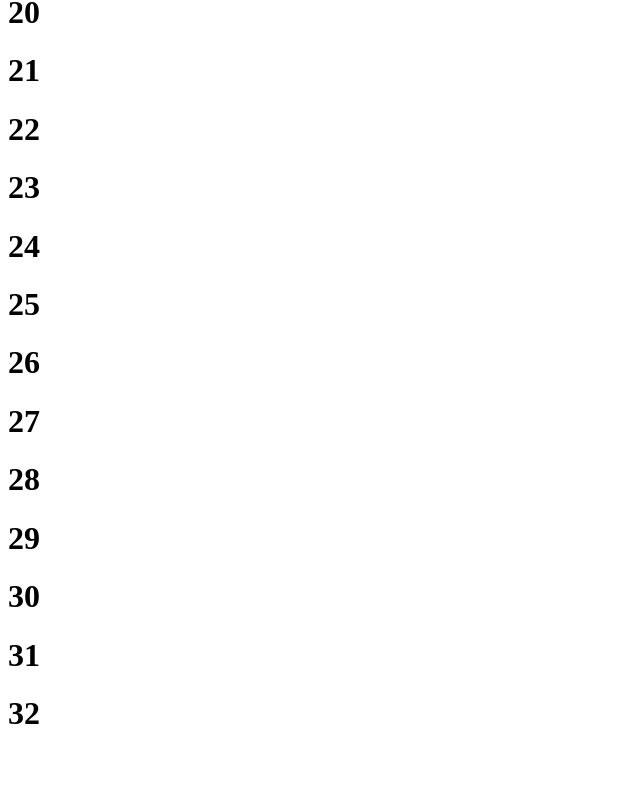
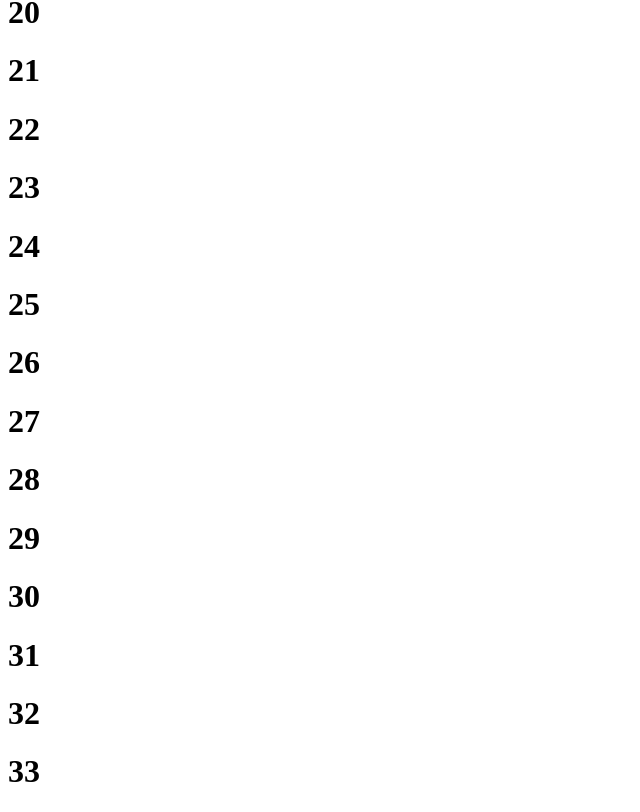
Before and after one commit to theit0/ecommerceFETests, a React (Vite) app: page / in a window 1280 px wide. Shown: the part 1138-1950 px from the top of the page, without its empty margins (0-640 px from the left). Before the commit the page ends 1891 px from the top, so only its background shows below. Built offline with nearby package versions, Linux system fonts and the light colour scheme.

Commit message:
Test case 34

```diff
--- a/src/App.tsx
+++ b/src/App.tsx
@@ -36,6 +36,7 @@ function App() {
       <h1>30</h1>
       <h1>31</h1>
       <h1>32</h1>
+      <h1>33</h1>
     </>
   )
 }
```
